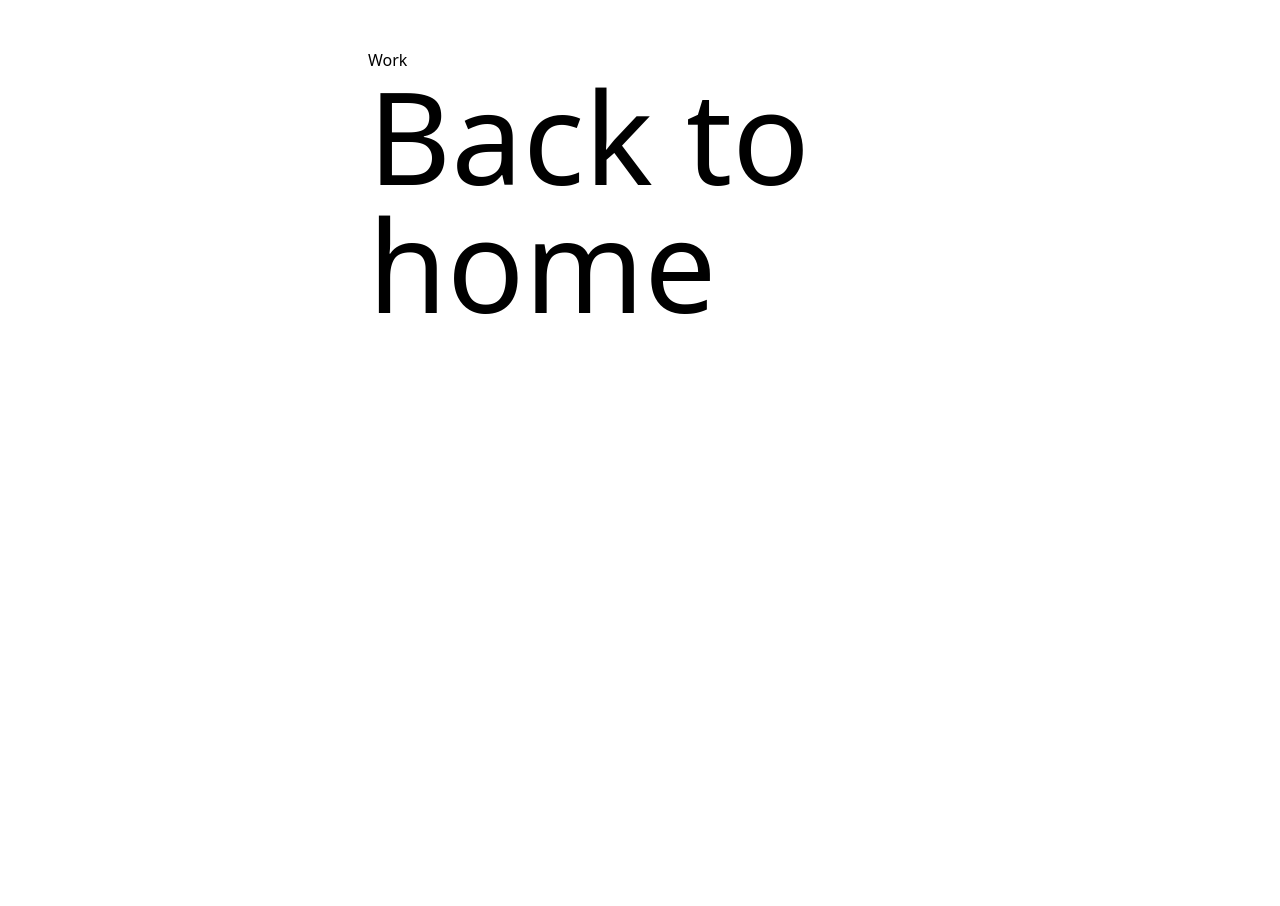
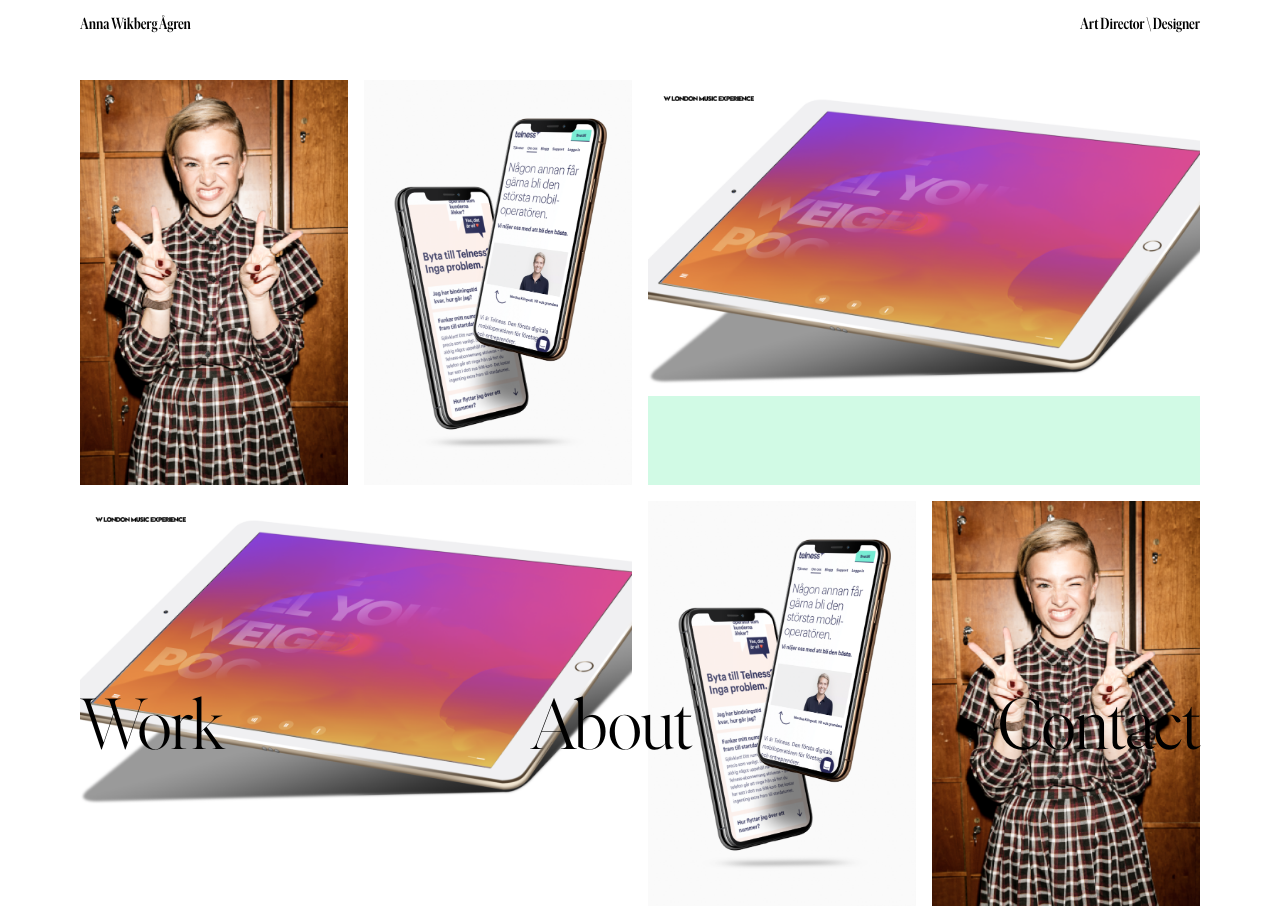
Before and after one commit to annaawgren/newportfolio, a Next.js app in the folder new_portfolio/: page /work in a window 1280 px wide. Before the commit the page ends 800 px from the top, so only its background shows below. Built offline with nearby package versions, Linux system fonts and the light colour scheme.

Commit message:
Grid on work etc

```diff
--- a/new_portfolio/components/layout.js
+++ b/new_portfolio/components/layout.js
@@ -1,5 +1,67 @@
-import styles from "./layout.module.css";
+export default function Layout({ children }) {
+  return (
+    <div>
+      {children}
+      <style jsx global>
+        {`
+          @font-face {
+            font-family: "Ivar-display";
+            src: url("/fonts/IvarDisplayCondensed-SemiBold.woff") format("woff"),
+            url("/fonts/IvarDisplayCondensed-SemiBold.otf") format("otf")
+          }
+          @font-face {
+            font-family: "Ivar-fine-light";
+            src: url("/fonts/IvarFine-light.woff") format("woff"),
+            url("/fonts/IvarFine-light.otf") format("otf")
+          }
+          @font-face {
+            font-family: "Ivar-fine-light-italic";
+            src: url("/fonts/IvarFine-lightItalic.woff") format("woff"),
+            url("/fonts/IvarFine-lightItalic.otf") format("otf")
+          }
+          @font-face {
+            font-family: "Soehne-buch";
+            src: url("/fonts/soehne-breit-test-buch.woff") format("woff"),
+            url("/fonts/SöhneBreitTest-Buch.otf") format("otf")
+          }
 
-export default function Layout({ children }) {
-  return <div className={styles.container}>{children}</div>;
+          @font-face {
+            font-family: "Soehne-drei";
+            src: url("/fonts/soehne-breit-test-dreiviertelfett.woff") format("woff"),
+            url("/fonts/SöhneBreitTest-Dreiviretelfett.otf") format("otf")
+          }
+
+          @font-face {
+            font-family: "Untitled";
+            src: url/fonts/untitled-sans-test.woff") format("woff"),
+            url("/fonts/UntitledSansTest-Regular.otf") format("otf")
+          }
+
+          body,
+          html {
+            font-family: "untitled", sans-serif;
+            scroll-behavior: smooth;
+            color: black;
+          }
+
+          a:hover {
+            text-decoration: none;
+          }
+          summary:focus,
+          button:focus,
+          input:focus {
+            outline: none;
+            box-shadow: inset 0 0 0 2px #e6b771;
+          }
+          input:-webkit-autofill,
+          input:-webkit-autofill:hover,
+          input:-webkit-autofill:focus {
+            -webkit-text-fill-color: #5a4e3e;
+            box-shadow: 0 0 0px 1000px #fcf9d5 inset;
+            font-size: 16px;
+          }
+        `}
+      </style>
+    </div>
+  );
 }
--- a/new_portfolio/components/layout.module.css
+++ /dev/null
@@ -1,5 +0,0 @@
-.container {
-  max-width: 36rem;
-  padding: 0 1rem;
-  margin: 3rem auto 6rem;
-}
--- a/new_portfolio/components/navlinks.js
+++ b/new_portfolio/components/navlinks.js
@@ -5,17 +5,17 @@ export default function Navlinks() {
     <React.Fragment>
       <div className="flex flex-row justify-between w-full px-6 md:px-10 lg:px-20 pb-10 fixed bottom-0 z-50">
         <Link href="/work">
-          <a className="ivar-fine hover:ivar-fineIta hover:bg-red-500 block bg-blue text-4xl md:text-6xl lg:text-7xl ">
+          <a className="ivar-fine hover:text-gray-200 block bg-blue text-4xl md:text-6xl lg:text-7xl ">
             Work
           </a>
         </Link>
         <Link href="/about">
-          <a className="ivar-fine hover:ivar-fineIta block bg-blue text-4xl md:text-6xl lg:text-7xl">
+          <a className="ivar-fine hover:text-gray-200 block bg-blue text-4xl md:text-6xl lg:text-7xl">
             About
           </a>
         </Link>
         <Link href="/contact">
-          <a className="ivar-fine hover:ivar-fineIta block bg-blue text-4xl md:text-6xl lg:text-7xl">
+          <a className="ivar-fine hover:text-gray-200 block bg-blue text-4xl md:text-6xl lg:text-7xl">
             Contact
           </a>
         </Link>
--- a/new_portfolio/pages/index.js
+++ b/new_portfolio/pages/index.js
@@ -1,12 +1,13 @@
 import React from "react";
 import Head from "next/head";
 import Link from "next/link";
+import Layout from "../components/Layout";
 
-import Navlinks from "../components/navlinks";
+import Navlinks from "../components/Navlinks";
 
 export default function Home() {
   return (
-    <React.Fragment>
+    <Layout>
       <Head>
         <title>Anna Wikberg Ågren Art Director</title>
         {/* <link rel="apple-touch-icon" sizes="180x180" href="../public/apple-touch-icon.png" />
@@ -25,16 +26,20 @@ export default function Home() {
         </header>
 
         <section className="intro bg-gradient-to-r from-primary via-secondary to-danger w-full h-screen sticky top-0 flex flex-col items-center justify-top pt-40 pb-20 ">
-          <p className="soehne-heading text-2xl text-center mb-4">
-            Anna Wikberg Ågren
+          <p className="ivar-heading text-3xl text-center mb-4">
+            Anna Wikberg Agren
           </p>
-          <p className="soehne-heading text-6xl md:text-8xl lg:text-9xl text-center">
+          <p className="ivar-heading text-6xl md:text-9xl lg:text-12xl text-center">
             Art Director <br /> \ Designer
           </p>
         </section>
 
         <section className="case-one bg-red-500 w-full h-screen sticky top-0 z-10 flex flex-col items-center justify-top pt-40 pb-20 ">
-          <div className="soehne-heading text-9xl text-center mb-4 bg-gray-100 w-1/3  h-72"></div>
+          <img
+            className="mb-4 bg-gray-100 w-auto h-auto object-fill"
+            src="/images/wtest.png"
+          />
+
           <p className="untitled-text text-center mb-4 w-1/3">
             Lorem ipsum dolor sit amet, consectetur adipiscing elit. Commodo
             imperdiet facilisis non, elit ipsum venenatis justo, egestas mattis.
@@ -48,6 +53,24 @@ export default function Home() {
             imperdiet facilisis non, elit ipsum venenatis justo, egestas mattis.
           </p>
         </section>
+
+        <section className="case-three bg-gray-300 w-full h-screen sticky top-0 z-10 flex flex-col items-center justify-top pt-40 pb-20 ">
+          <div className="soehne-heading text-9xl text-center mb-4 bg-gray-100 w-1/3  h-72"></div>
+          <p className="untitled-text text-center mb-4 w-1/3">
+            Lorem ipsum dolor sit amet, consectetur adipiscing elit. Commodo
+            imperdiet facilisis non, elit ipsum venenatis justo, egestas mattis.
+          </p>
+        </section>
+
+        <section className="footer-img w-full h-screen sticky z-10 top-0  flex flex-col items-center justify-center ">
+          <img
+            src="/images/anna-test.jpeg"
+            className="text-center bg-gray-100 w-full h-auto object-cover"
+          ></img>
+          <p className="ivar-heading text-white text-6xl absolute text-centered pb-4 text-red">
+            hello@annawagren.work
+          </p>
+        </section>
       </div>
 
       <Navlinks />
@@ -58,7 +81,6 @@ export default function Home() {
           }
           .ivar-heading {
             font-family: "Ivar-display";
-            outline: 1px solid red;
           }
           .ivar-light {
             font-family: "Ivar-fine-light";
@@ -80,67 +102,6 @@ export default function Home() {
           }
         `}
       </style>
-
-      <style jsx global>
-        {`
-          @font-face {
-            font-family: "Ivar-display";
-            src: url("../public/fonts/IvarDisplayCondensed-SemiBold.woff") format("woff"),
-            src: url("../public/fonts/IvarDisplayCondensed-SemiBold.otf") format("otf")
-          }
-          @font-face {
-            font-family: "Ivar-fine-light";
-            src: url("../public/fonts/IvarFine-light.woff") format("woff"),
-            src: url("../public/fonts/IvarFine-light.otf") format("otf")
-          }
-          @font-face {
-            font-family: "Ivar-fine-light-italic";
-            src: url("../public/fonts/IvarFine-lightItalic.woff") format("woff"),
-            src: url("../public/fonts/IvarFine-lightItalic.otf") format("otf")
-          }
-          @font-face {
-            font-family: "Soehne-buch";
-            src: url("../public/fonts/soehne-breit-test-buch.woff") format("woff"),
-            url("../public/fonts/SöhneBreitTest-Buch.otf") format("otf")
-          }
-
-          @font-face {
-            font-family: "Soehne-drei";
-            src: url("../public/fonts/soehne-breit-test-dreiviertelfett.woff") format("woff"),
-            url("../public/fonts/SöhneBreitTest-Dreiviretelfett.otf") format("otf")
-          }
-
-          @font-face {
-            font-family: "Untitled";
-            src: url("/public/fonts/untitled-sans-test.woff") format("woff"),
-            url("../public/fonts/UntitledSansTest-Regular.otf") format("otf")
-          }
-
-          body,
-          html {
-            font-family: "untitled", sans-serif;
-            scroll-behavior: smooth;
-            color: black;
-          }
-
-          a:hover {
-            text-decoration: none;
-          }
-          summary:focus,
-          button:focus,
-          input:focus {
-            outline: none;
-            box-shadow: inset 0 0 0 2px #e6b771;
-          }
-          input:-webkit-autofill,
-          input:-webkit-autofill:hover,
-          input:-webkit-autofill:focus {
-            -webkit-text-fill-color: #5a4e3e;
-            box-shadow: 0 0 0px 1000px #fcf9d5 inset;
-            font-size: 16px;
-          }
-        `}
-      </style>
-    </React.Fragment>
+    </Layout>
   );
 }
--- a/new_portfolio/pages/work.js
+++ b/new_portfolio/pages/work.js
@@ -1,6 +1,7 @@
 import Head from "next/head";
 import Link from "next/link";
-import Layout from "../components/layout";
+import Layout from "../components/Layout";
+import Navlinks from "../components/Navlinks";
 
 export default function Work() {
   return (
@@ -8,12 +9,80 @@ export default function Work() {
       <Head>
         <title>Work</title>
       </Head>
-      <h1>Work</h1>
-      <h2 className=" text-9xl">
+
+      <header className="w-full flex flex-row justify-between items-center h-12 px-20 fixed">
         <Link href="/">
-          <a>Back to home</a>
+          <div className="ivar-heading">Anna Wikberg Ågren</div>
         </Link>
-      </h2>
+        <div className="ivar-heading">Art Director \ Designer</div>
+      </header>
+
+      <div className="h-20 w-full" />
+
+      <div className="px:10 md:px-20">
+        <div className="grid grid-cols-1 md:grid-cols-2 lg:grid-cols-4 md:gap-4 ">
+          <div className="... bg-gray-400 h-auto">
+            <img src="/images/claratest.png" />
+          </div>
+          <div className="... bg-red-300">
+            <div className="... bg-gray-400 h-auto">
+              <img src="/images/telnesstest.png" />
+            </div>
+          </div>
+
+          <div className="col-span-2 ... bg-green-100 ">
+            <div className="... bg-gray-400 h-auto ">
+              <img src="/images/wtest.png" className="object-cover" />
+            </div>
+          </div>
+          <div className="col-span-2 ...">
+            <div className="... bg-gray-400 h-auto ">
+              <img src="/images/wtest.png" className="object-contain" />
+            </div>
+          </div>
+          <div className="...">
+            <div className="... bg-gray-400 h-auto">
+              <img src="/images/telnesstest.png" />
+            </div>
+          </div>
+          <div className="...">
+            <div className="... bg-gray-400 h-auto">
+              <img src="/images/claratest.png" />
+            </div>
+          </div>
+        </div>
+      </div>
+
+      <Navlinks />
+
+      <style jsx>
+        {`
+          .soehne-heading {
+            font-family: "Soehne-drei";
+          }
+          .ivar-heading {
+            font-family: "Ivar-display";
+          }
+          .ivar-light {
+            font-family: "Ivar-fine-light";
+          }
+          .ivar-lightIta {
+            font-family: "Ivar-fine-light-italic";
+          }
+          .untitled-text {
+            font-family: "Untitled";
+            font-size: 16px;
+            line-height: 1.5;
+          }
+
+          .photo-h {
+            height: 800px;
+          }
+          .photo-h-w {
+            height: 500px;
+          }
+        `}
+      </style>
     </Layout>
   );
 }
```
Also changed, not shown: new_portfolio/components/ExpandTransitionChild.js (added, +63 -0 lines), new_portfolio/components/imageFade.js (added, +47 -0 lines), new_portfolio/public/images/anna-test.jpeg (added).
